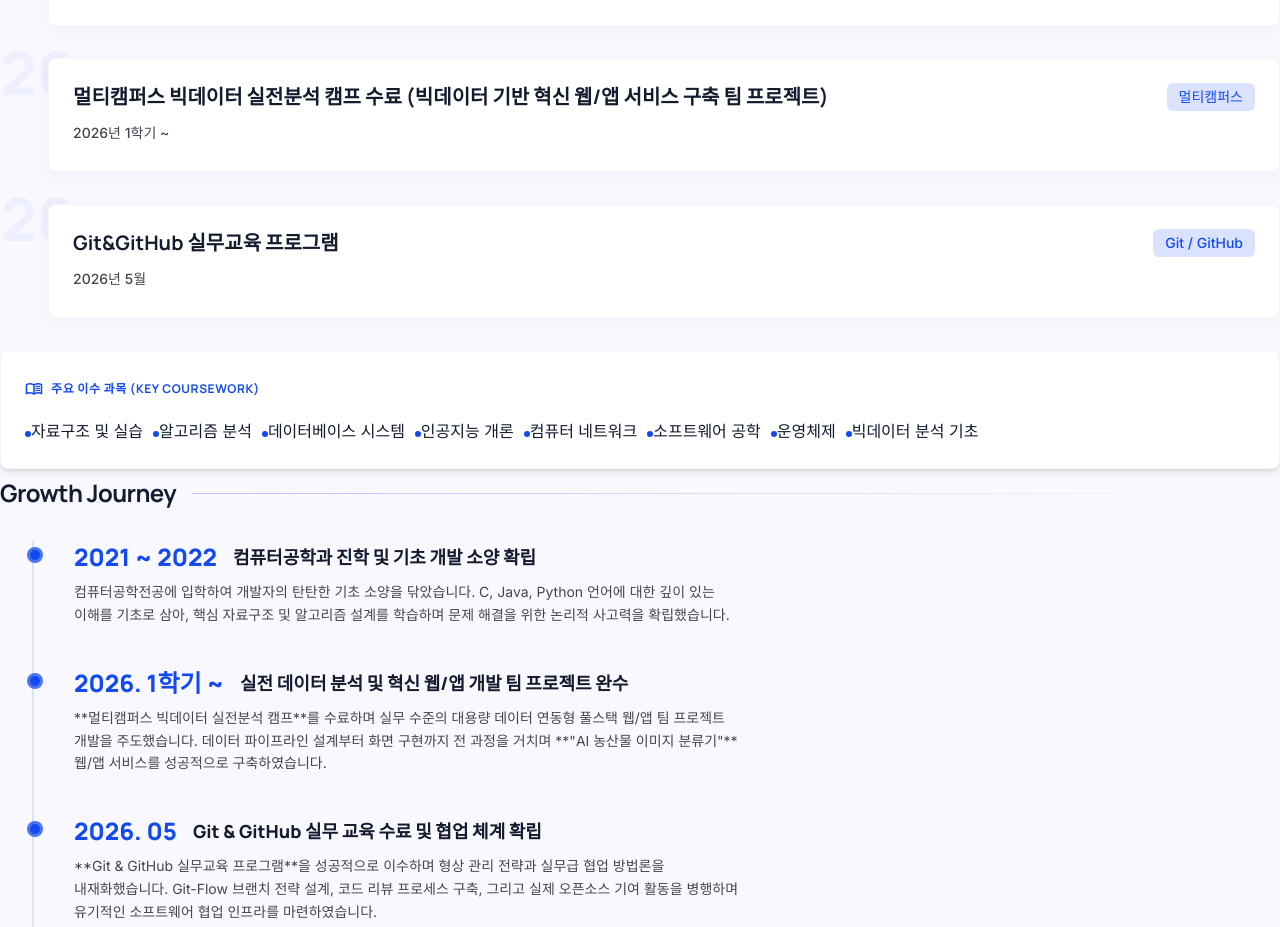
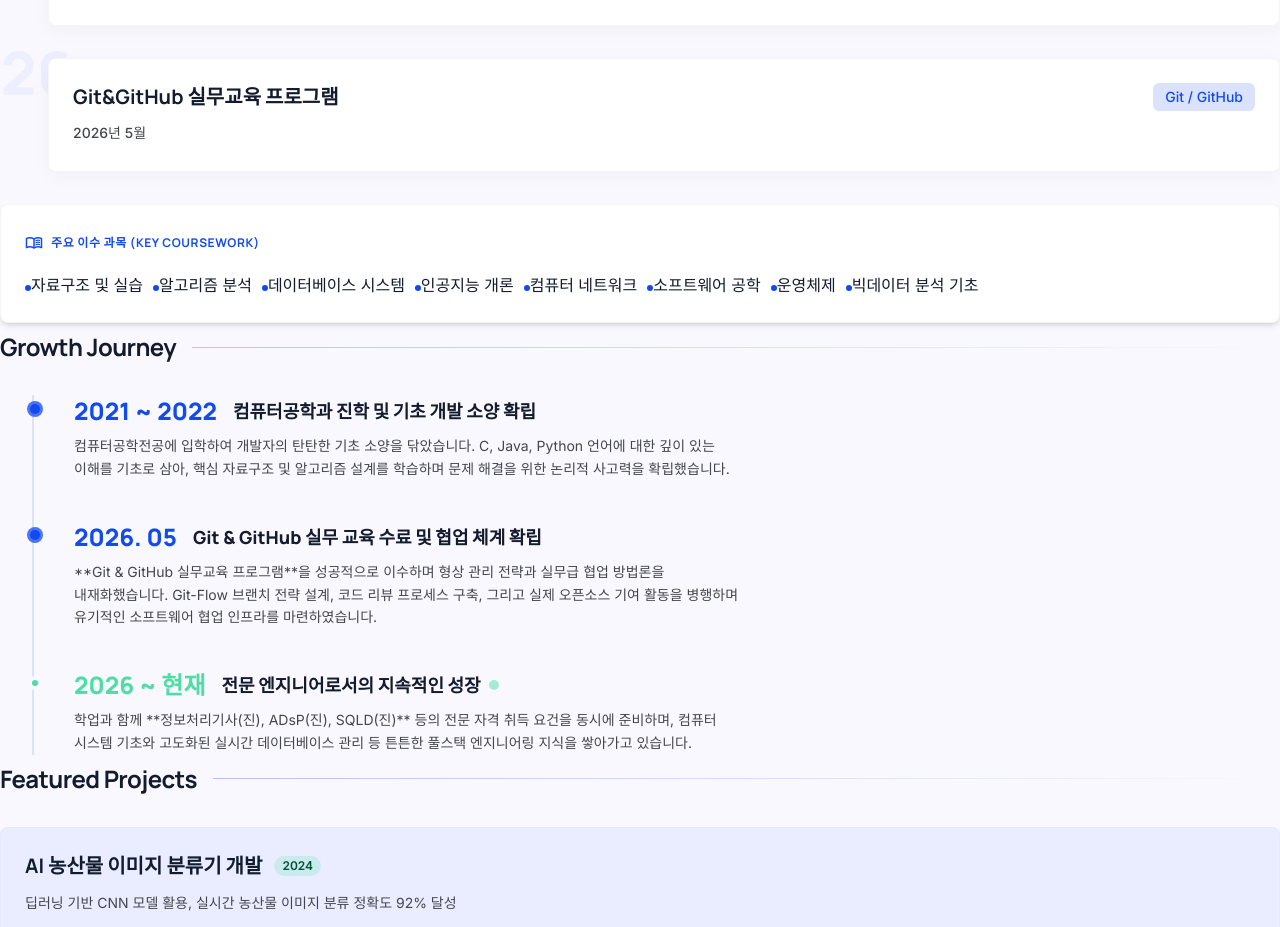
Before and after one commit to starlion0701-web/profile-project, a website built with Vite: page index.html in a window 1280 px wide. Shown: the part 1511-2438 px from the top of the page. Built offline with nearby package versions, Linux system fonts and the light colour scheme.

Commit message:
Remove Multicampus course references from Education, Timeline, and JS project date

```diff
--- a/index.html
+++ b/index.html
@@ -539,21 +539,6 @@
             </div>
           </div>
 
-          <!-- 활동 1: 2026 캠프 -->
-          <div class="relative pl-6 md:pl-12">
-            <div
-              class="absolute left-0 top-0 text-6xl font-headline font-black text-surface-container-high opacity-50 select-none -z-10 -mt-4 -ml-4">
-              '26</div>
-            <div
-              class="exp-card bg-surface-container-lowest dark:bg-[#1a233a] p-6 rounded-xl shadow-[0_4px_20px_rgba(19,27,46,0.04)] border border-outline-variant/20 hover:shadow-[0_10px_30px_rgba(19,27,46,0.08)] hover:bg-surface-bright transition-all duration-300">
-              <div class="flex flex-col md:flex-row justify-between md:items-center gap-2 mb-3">
-                <h4 class="font-headline text-xl font-bold text-on-surface">멀티캠퍼스 빅데이터 실전분석 캠프 수료 (빅데이터 기반 혁신 웹/앱 서비스 구축 팀 프로젝트)</h4>
-                <span
-                  class="font-label text-sm text-surface-tint bg-surface-container-highest dark:bg-[#223050] px-3 py-1 rounded-md font-medium w-fit">멀티캠퍼스</span>
-              </div>
-              <p class="font-label text-sm text-on-surface-variant mb-1 font-medium">2026년 1학기 ~</p>
-            </div>
-          </div>
 
           <!-- 활동 2: 2026 교육 -->
           <div class="relative pl-6 md:pl-12">
@@ -624,21 +609,6 @@
               <span class="relative inline-flex h-2.5 w-2.5 rounded-full bg-surface-tint"></span>
             </span>
             <div class="flex flex-col md:flex-row md:items-center gap-1 md:gap-4 mb-2">
-              <span class="font-headline font-black text-2xl text-surface-tint">2026. 1학기 ~</span>
-              <h4 class="font-headline text-lg font-extrabold text-on-surface">실전 데이터 분석 및 혁신 웹/앱 개발 팀 프로젝트 완수</h4>
-            </div>
-            <p class="font-body text-sm text-on-surface-variant leading-relaxed max-w-2xl">
-              **멀티캠퍼스 빅데이터 실전분석 캠프**를 수료하며 실무 수준의 대용량 데이터 연동형 풀스택 웹/앱 팀 프로젝트 개발을 주도했습니다. 데이터 파이프라인 설계부터 화면 구현까지 전 과정을 거치며 **"AI 농산물 이미지 분류기"** 웹/앱 서비스를 성공적으로 구축하였습니다.
-            </p>
-          </div>
-
-          <!-- Milestone 3 -->
-          <div class="relative">
-            <span class="absolute -left-[31px] md:-left-[47px] top-1.5 flex h-4 w-4 items-center justify-center">
-              <span class="absolute inline-flex h-full w-full animate-ping rounded-full bg-surface-tint opacity-75"></span>
-              <span class="relative inline-flex h-2.5 w-2.5 rounded-full bg-surface-tint"></span>
-            </span>
-            <div class="flex flex-col md:flex-row md:items-center gap-1 md:gap-4 mb-2">
               <span class="font-headline font-black text-2xl text-surface-tint">2026. 05</span>
               <h4 class="font-headline text-lg font-extrabold text-on-surface">Git & GitHub 실무 교육 수료 및 협업 체계 확립</h4>
             </div>
@@ -647,7 +617,7 @@
             </p>
           </div>
 
-          <!-- Milestone 4 -->
+          <!-- Milestone 3 -->
           <div class="relative">
             <span class="absolute -left-[31px] md:-left-[47px] top-1.5 flex h-4 w-4 items-center justify-center">
               <span class="relative inline-flex h-3.5 w-3.5 rounded-full bg-[#4edea3] border-4 border-[#faf8ff] dark:border-[#0f1626]"></span>
@@ -919,7 +889,7 @@
       crop: {
         category: "AI & Deep Learning",
         title: "AI 농산물 이미지 분류기 개발",
-        date: "2026년 1학기 (멀티캠퍼스 팀 프로젝트)",
+        date: "2026년 1학기 (팀 프로젝트)",
         problem: "실무 품질 검수 라인에서 과채류의 광량(카메라 그림자 및 난반사) 차이와 특정 등급에만 편향된 클래스 불균형으로 인해 기본 CNN 분류 모델의 강한 오버피팅 및 72% 수준의 저조한 일반화 정확도가 문제였습니다.",
         action: "1. OpenCV의 CLAHE(Contrast Limited Adaptive Histogram Equalization) 알고리즘을 파이프라인 전처리단에 도입하여 균일한 명암비를 실현했습니다.\n2. 데이터 불균형 해결을 위해 Rotation, Zoom, Horizontal Flip, Shear를 융합한 실시간 데이터 증강 기법을 구현해 이미지 데이터셋 볼륨을 기존 대비 5배로 늘렸습니다.\n3. ImageNet으로 사전 학습된 ResNet-50 전이 학습 구조를 설정하고 최하단 레이어를 Fine-tuning 및 DropOut(0.4) 규제화 처리를 적용했습니다.",
         result: "최종 validation 데이터셋 성능 분류 정확도를 72%에서 92%로 약 20% 끌어올렸으며, 모델 튜닝 및 양자화를 통해 추론 연산 지연시간을 약 45% 가량 경감하여 실시간 분류 프로세스를 완수했습니다.",
```
